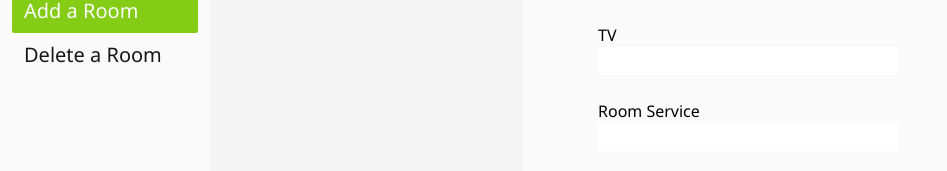
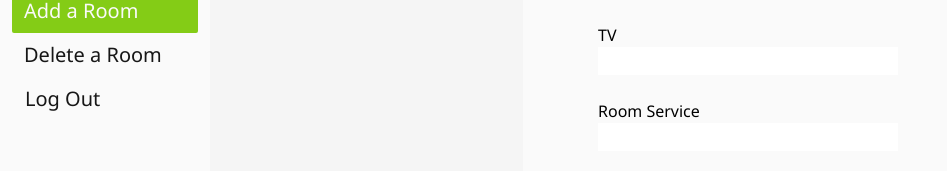
Before and after one commit to sebalp100/hotel-bookings-frontend, a React (Create React App) app: page /room/new in a window 1280 px wide. Shown: the part 311-482 px from the top of the page, without its empty margins (0-947 px from the left). Built offline with nearby package versions, Linux system fonts and the light colour scheme.

Commit message:
Add logut button and fix no reservations page

```diff
--- a/src/api/authLog.js
+++ b/src/api/authLog.js
@@ -24,6 +24,7 @@ export const authLog = createApi({
           'Content-Type': 'application/json',
           Cookie: `sessionCookie=${document.cookie}`,
         },
+        invalidatesTags: ['Reservations'],
       }),
     }),
   }),
--- a/src/components/Reservations.jsx
+++ b/src/components/Reservations.jsx
@@ -64,7 +64,14 @@ function Reservations() {
   );
 
   if (userReservations.length === 0) {
-    return <p>No reservations</p>;
+    return (
+      <div className="bigContainer">
+        <Sidebar />
+        <p className="reservationBody noReservation">
+          You have no reservations
+        </p>
+      </div>
+    );
   }
 
   return (
--- a/src/components/Sidebar.jsx
+++ b/src/components/Sidebar.jsx
@@ -1,13 +1,42 @@
 import React from 'react';
+import swal from 'sweetalert';
+import { useDispatch } from 'react-redux';
 import { MdHotel } from 'react-icons/md';
-import { Link } from 'react-router-dom';
+import { Link, useNavigate } from 'react-router-dom';
 import {
   DASHBOARD_SIDEBAR_BOTTOM_LINKS,
   DASHBOARD_SIDEBAR_LINKS,
 } from '../lib/consts/navigation';
 import SidebarLink from './SidebarLink';
+import { authLog, useLogoutMutation } from '../api/authLog';
 
-const Sidebar = () => (
+const Sidebar = () => {
+  const [logout] = useLogoutMutation();
+  const navigate = useNavigate();
+  const dispatch = useDispatch();
+
+  const handleLogout = () => {
+    swal({
+      title: 'Are you sure?',
+      text: 'Once logged out, you will need to login again.',
+      icon: 'warning',
+      buttons: true,
+      dangerMode: true,
+    }).then((willDelete) => {
+      if (willDelete) {
+        logout();
+        swal('Your have logged out', {
+          icon: 'success',
+        });
+        dispatch(authLog.util.resetApiState());
+        navigate('/');
+      } else {
+        swal('Your are still logged in.');
+      }
+    });
+  };
+
+  return (
     <div className="bg-neutral-50 p-3 fixed h-screen flex flex-col text-neutral-900 hidden md:flex">
       <div className="flex items-center gap-2 px-1 py-3 pt-3 pb-9">
         <MdHotel fontSize={24} />
@@ -17,6 +46,9 @@ const Sidebar = () => (
         {DASHBOARD_SIDEBAR_LINKS.map((item) => (
           <SidebarLink key={item.key} item={item} />
         ))}
+        <button type="button" className="logout" onClick={() => handleLogout()}>
+          Log Out
+        </button>
       </div>
       <div className="flex flex-row p-2">
         {DASHBOARD_SIDEBAR_BOTTOM_LINKS.map((item) => (
@@ -28,5 +60,6 @@ const Sidebar = () => (
       <p className="p-2">@2023 Hotel Bookings</p>
     </div>
   );
+};
 
 export default Sidebar;
--- a/src/components/css/home.css
+++ b/src/components/css/home.css
@@ -136,6 +136,12 @@ a {
   display: none;
 }
 
+.noReservation {
+  display: flex;
+  align-items: center;
+  justify-content: center;
+}
+
 @-webkit-keyframes sk-bouncedelay {
   0%,
   80%,
@@ -259,6 +265,15 @@ a {
     border-bottom-left-radius: 20px;
     font-weight: 600;
   }
+
+  .logout {
+    padding: 8px 13px;
+    text-align: start;
+    font-size: 1.25rem;
+    line-height: 1.75rem;
+    font-weight: 100;
+    color: #171717;
+  }
 }
 
 @media only screen and (min-width: 1024px) {
```
Lines whose indentation alone changed are shown as unchanged.
